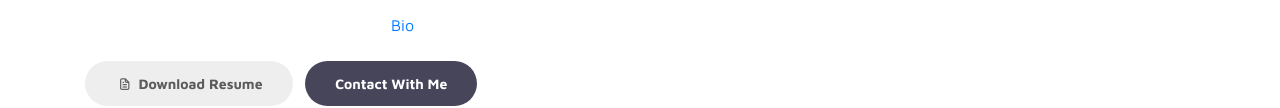
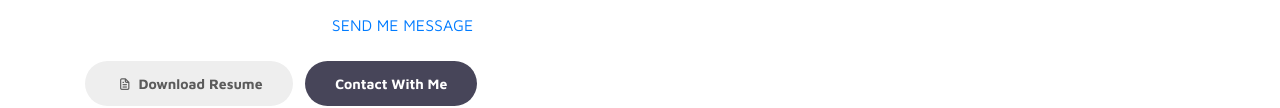
Before and after one commit to thmahirofficial/thmahirportfolio, a plain HTML site: page index.html in a window 1280 px wide. Shown: the part 597-705 px from the top of the page. Drawn offline with Linux system fonts and the light colour scheme.

Commit message:
Update index.html

```diff
--- a/index.html
+++ b/index.html
@@ -85,7 +85,7 @@ https://www.bio.link/thmahir
                                 </div>
                         </h1>
 
-                        <p>I am a passionate tech enthusiast, dedicated to expanding my knowledge and skills in the ever-evolving world of technology. With a keen eye for detail and a creative flair, I indulge in the art of poetry, capturing emotions and weaving words that touch the soul. As an article writer, I effortlessly blend my technical expertise with my love for storytelling, crafting engaging pieces that inform and inspire. With each endeavor, I strive to push boundaries, challenge conventions, and make a meaningful impact through my words. Welcome to my world of technology and literary artistry!  <p class="copyright-text text-center"> <a rel="nofollow" href="https://bio.link/thmahir">Bio</a></p> </p>
+                        <p>I am a passionate tech enthusiast, dedicated to expanding my knowledge and skills in the ever-evolving world of technology. With a keen eye for detail and a creative flair, I indulge in the art of poetry, capturing emotions and weaving words that touch the soul. As an article writer, I effortlessly blend my technical expertise with my love for storytelling, crafting engaging pieces that inform and inspire. With each endeavor, I strive to push boundaries, challenge conventions, and make a meaningful impact through my words. Welcome to my world of technology and literary artistry!  <p class="copyright-text text-center"> <a rel="nofollow" href="https://bio.link/thmahir">SEND ME MESSAGE</a></p> </p>
 
                         <div class="custom-btn-group mt-4">
                           <a href="#" class="btn mr-lg-2 custom-btn"><i class='uil uil-file-alt'></i> Download Resume</a>
```
